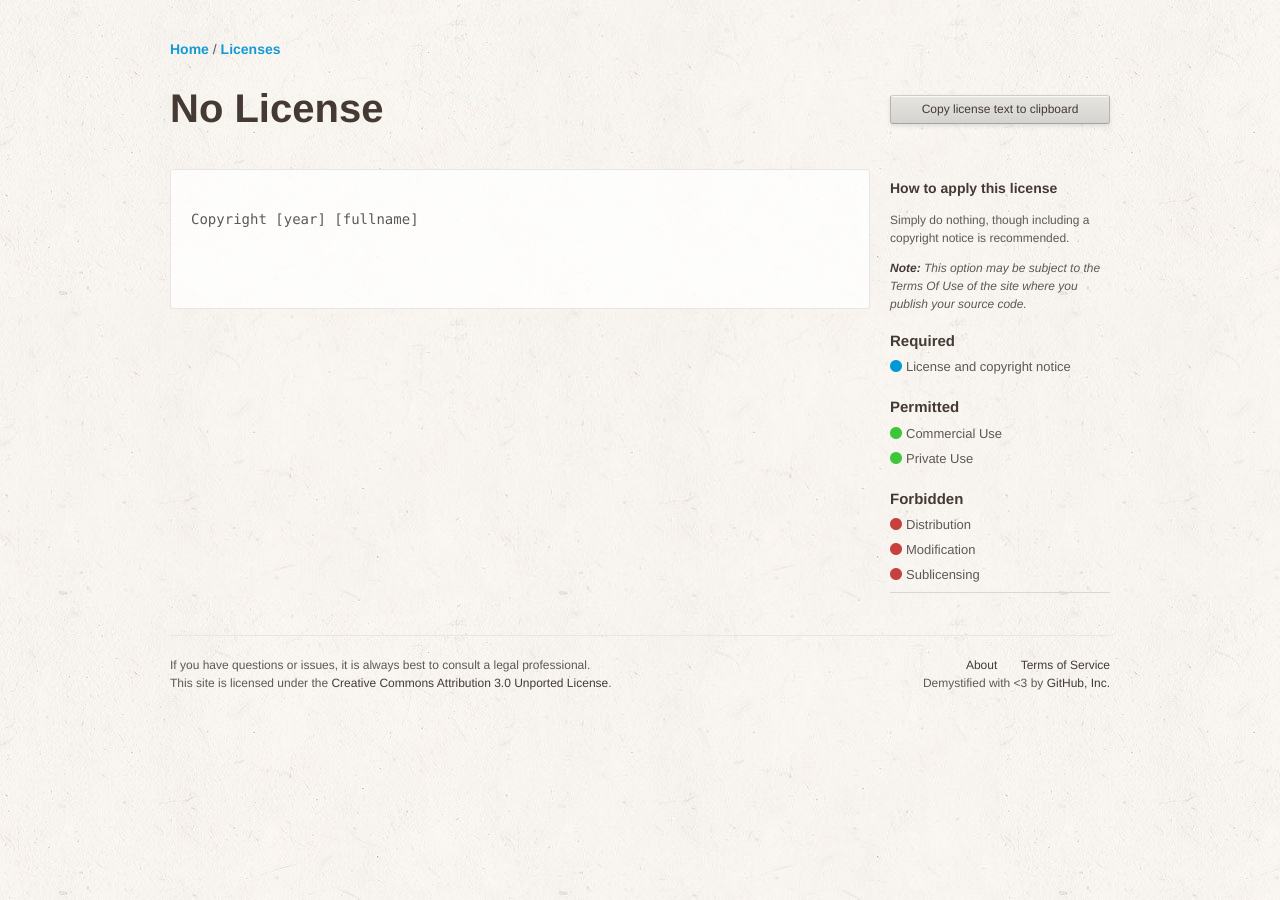
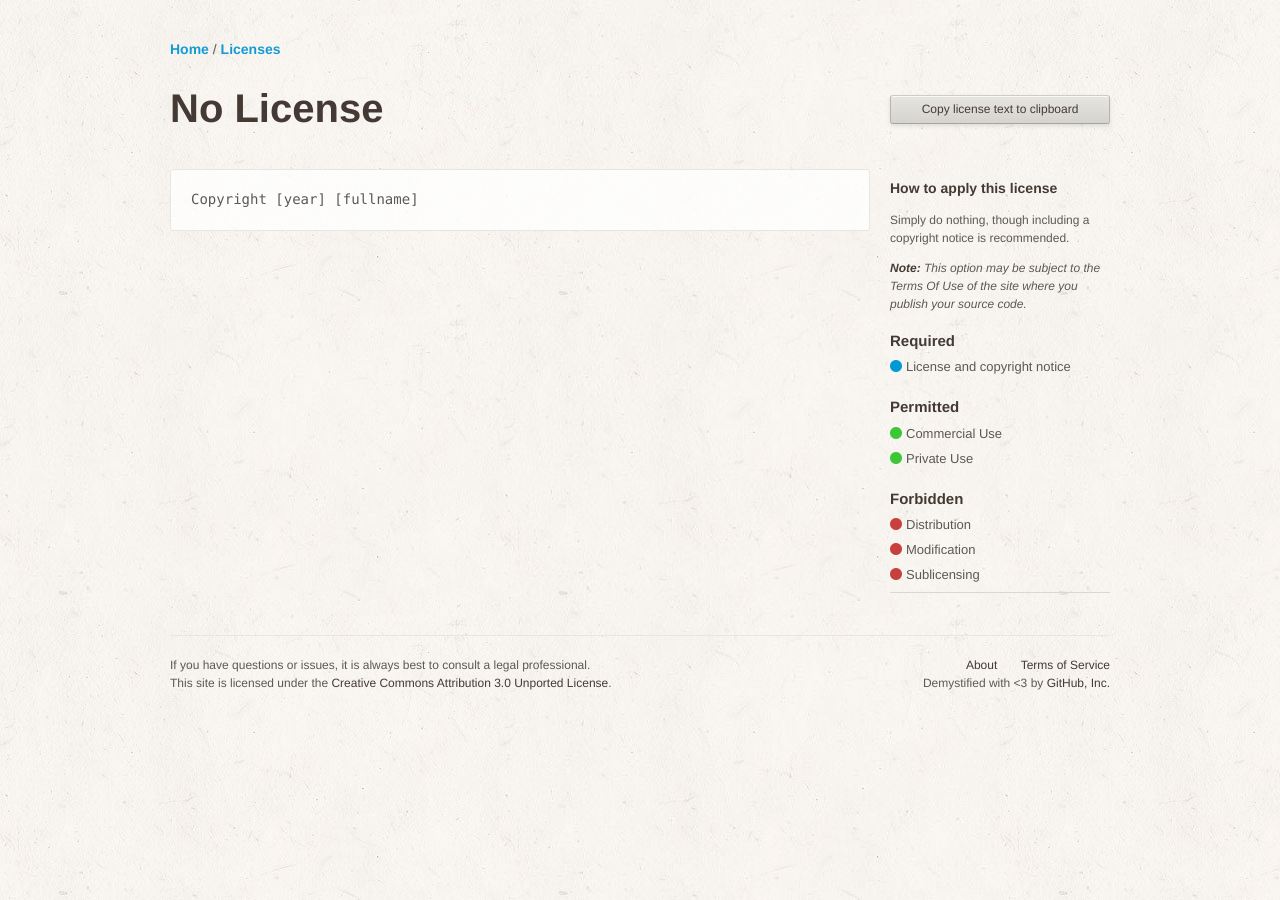
Before and after one commit to github/choosealicense.com, a Jekyll site: the page built from licenses/no-license.html, in a window 1280 px wide. Built offline with Jekyll 4.4.1, drawn with Linux system fonts in a browser that asks for light colours; some web fonts are replaced.

Commit message:
Work around spaces being added when copying to clipboard.
Since the license text is wrapped in `<pre>` with `white-space: pre-wrap` empty lines make the #license-text bigger than it actually is.

So, get rid of the empty newline at the end of the license text files since jekyll adds trailing spaces when it parses those.

```diff
--- a/_layouts/license.html
+++ b/_layouts/license.html
@@ -2,11 +2,7 @@
 
       <div class="clearfix">
         <div class="license-body">
-          <pre id="license-text">
-
-{{ content | replace:"<","[" | replace:">","]" }}
-
-          </pre> <!-- /license-text -->
+          <pre id="license-text">{{ content | replace:"<", "[" | replace:">", "]" }}</pre>
         </div> <!-- /license-body -->
 
 {% include sidebar.html %}
--- a/licenses/mit.txt
+++ b/licenses/mit.txt
@@ -7,7 +7,7 @@ source: http://opensource.org/licenses/MIT
 
 featured: true
 
-description:  A permissive license that is short and to the point. It lets people do anything with your code with proper attribution and without warranty.
+description: A permissive license that is short and to the point. It lets people do anything with your code with proper attribution and without warranty.
 
 how: Create a text file (typically named LICENSE or LICENSE.txt) in the root of your source code and copy the text of the license into the file. Replace [year] with the current year and [fullname] with the name (or names) of the copyright holders.
 
```
Also changed, not shown: licenses/agpl.txt (line endings or trailing spaces), licenses/apache.txt (line endings or trailing spaces), licenses/artistic.txt (line endings or trailing spaces), licenses/bsd-3-clause.txt (line endings or trailing spaces), licenses/bsd.txt (line endings or trailing spaces), licenses/cc0.txt (line endings or trailing spaces), licenses/eclipse.txt (line endings or trailing spaces), licenses/gpl-v2.txt (line endings or trailing spaces), licenses/gpl-v3.txt (line endings or trailing spaces), licenses/lgpl-v2.1.txt (line endings or trailing spaces), licenses/lgpl-v3.txt (line endings or trailing spaces), licenses/mozilla.txt (line endings or trailing spaces), licenses/no-license.html (line endings or trailing spaces), licenses/unlicense.txt (line endings or trailing spaces).
